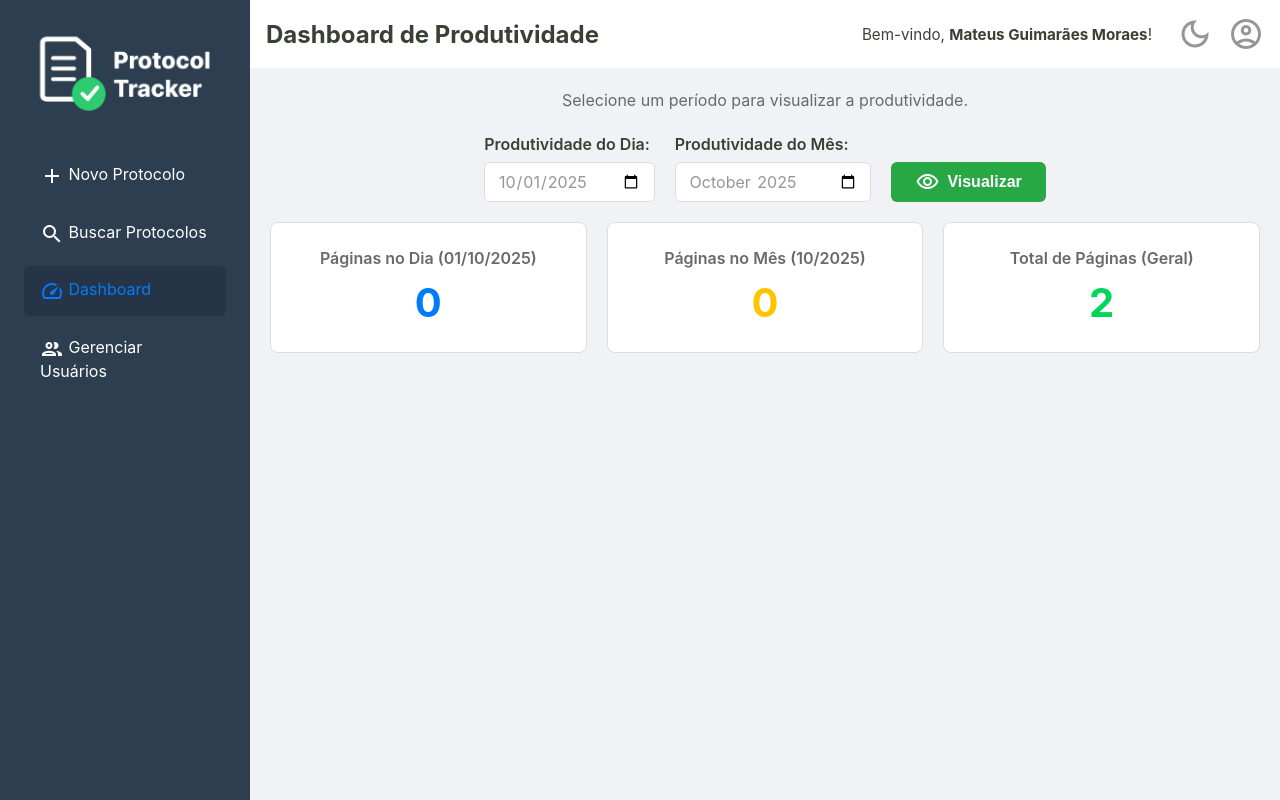
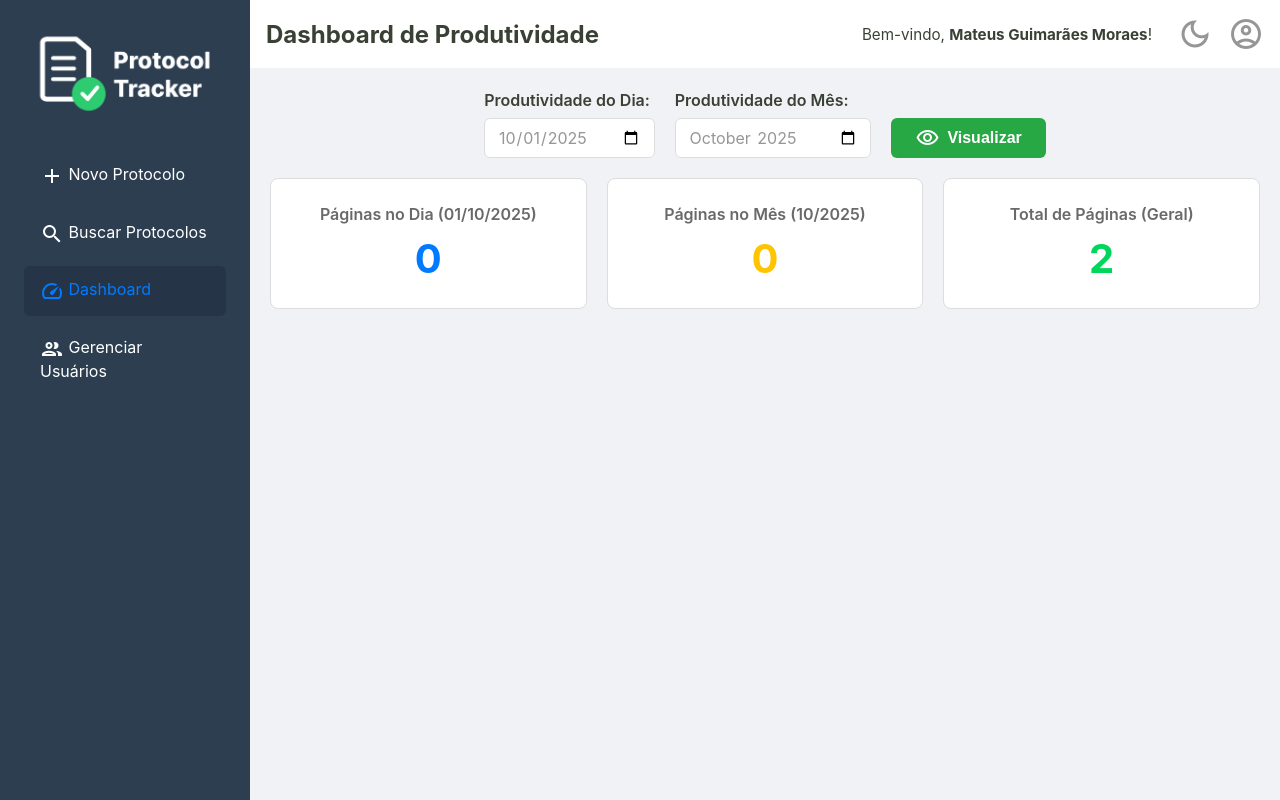
Before and after one commit to mateusgui/protocol-tracker, a PHP site: page /dashboard in a window 1280 px wide. Run offline with PHP 8.4, Linux system fonts and the light colour scheme; the visitor is signed in with stand-in values (Sample User, id 1); data comes from the database, SQL or seed files in the repository; some libraries are stand-ins or nearby versions.

Commit message:
Update dashboard.php

```diff
--- a/templates/dashboard.php
+++ b/templates/dashboard.php
@@ -2,8 +2,6 @@
 
 <div class="form-container dashboard-filters">
     <form action="/dashboard" method="get">
-        <p>Selecione um período para visualizar a produtividade.</p>
-
         <div class="form-row">
             <div class="form-group">
                 <label for="dia">Produtividade do Dia:</label>
```
